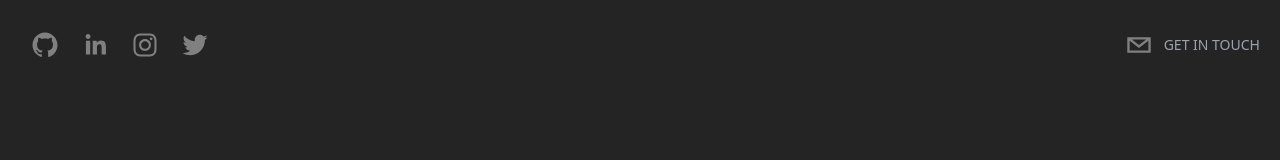
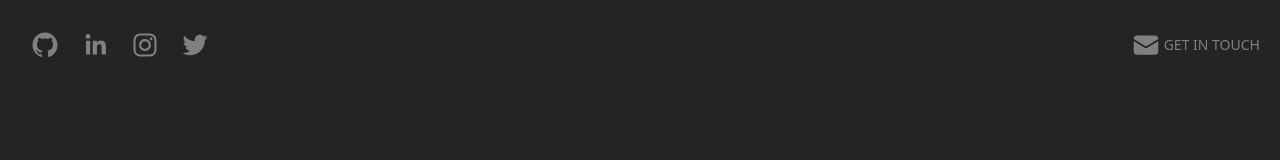
Before and after one commit to AbhinavSalgania/abhinav-portfolio, a Next.js app: page / in a window 1280 px wide. Shown: the top 160 px of the page. Built offline with nearby package versions, Linux system fonts and the light colour scheme.

Commit message:
add link to get in touch

```diff
--- a/src/components/Header.tsx
+++ b/src/components/Header.tsx
@@ -1,6 +1,8 @@
 import React from 'react'
 import { SocialIcon } from 'react-social-icons'
 import {motion} from 'framer-motion'
+import Link from 'next/link'
+import { EnvelopeIcon } from '@heroicons/react/24/solid'
 
 type Props = {}
 
@@ -9,7 +11,7 @@ const Header = (props: Props) => {
     <header className='sticky top-0 p-5 flex items-start justify-between max-w-7xl mx-auto z-20
     xl:items-center'
     >
-        <motion.div
+    <motion.div
         initial={{
             x: -500,
             opacity: 0,
@@ -56,10 +58,10 @@ const Header = (props: Props) => {
             fgColor='gray'
             bgColor='transparent'
             />
-        </motion.div>
+    </motion.div>
 
-
-        <motion.div
+    <Link href='#contact'>
+    <motion.div
         initial={{
             x: 500,
             opacity: 0,
@@ -73,17 +75,14 @@ const Header = (props: Props) => {
         transition={{
             duration:1.5
         }}
-        className='flex flex-row items-center text-gray-300'>
-        <SocialIcon
-            className='cursor-pointer'
-            network='email'
-            fgColor='gray'
-            bgColor='transparent'
-            />
-            <p className="uppercase hidden md:inline-flex text-sm text-gray-400">
-            Get in touch
+        className='flex flex-row items-center text-[gray]'>
+        <EnvelopeIcon
+            className="text-[gray] h-12 w-7" />
+            <p className="uppercase hidden md:inline-flex text-sm text-[gray]">
+            &nbsp;Get in touch
             </p>
-        </motion.div>
+    </motion.div>
+    </Link>
 
     </header>
   )
```
